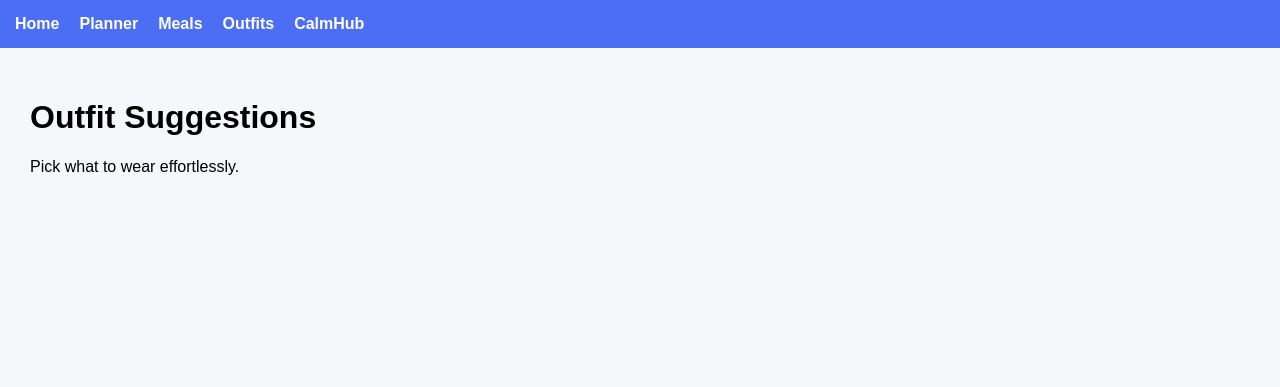
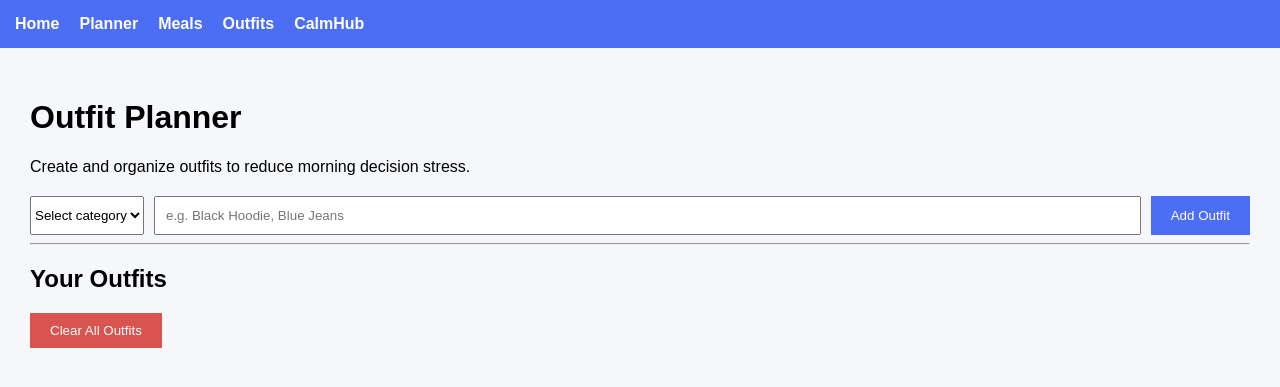
Before and after one commit to Crytearsforme/mindflow, a Flask app: page /outfits in a window 1280 px wide. Shown: the top 387 px of the page. Run offline with Flask 3, Linux system fonts and the light colour scheme.

Commit message:
outfits update

```diff
--- a/app.py
+++ b/app.py
@@ -4,6 +4,7 @@ app = Flask(__name__)
 
 tasks = []
 meals = []
+outfits = []
 
 @app.route("/")
 def home():
@@ -80,9 +81,44 @@ def clear_meals():
     meals.clear()
     return redirect("/meals")
 
-@app.route("/outfits")
-def outfits():
-    return render_template("outfits.html")
+@app.route("/outfits", methods=["GET", "POST"])
+def outfits_page():
+    if request.method == "POST":
+        outfit_type = request.form.get("outfit_type")
+        outfit_name = request.form.get("outfit_name")
+
+        if outfit_type and outfit_name:
+            outfits.append({"type": outfit_type, "name": outfit_name})
+
+        return redirect("/outfits")
+
+    grouped = {
+        "Top": [],
+        "Bottom": [],
+        "Full Outfit": [],
+        "Accessory": []
+    }
+
+    for i, item in enumerate(outfits):
+        grouped[item["type"]].append({
+            "index": i,
+            "name": item["name"]
+        })
+
+    return render_template("outfits.html", outfits_grouped=grouped)
+
+
+@app.route("/delete_outfit/<int:index>", methods=["POST"])
+def delete_outfit(index):
+    if 0 <= index < len(outfits):
+        outfits.pop(index)
+    return redirect("/outfits")
+
+
+@app.route("/clear_outfits", methods=["POST"])
+def clear_outfits():
+    outfits.clear()
+    return redirect("/outfits")
 
 @app.route("/calmhub")
 def calmhub():
--- a/templates/outfits.html
+++ b/templates/outfits.html
@@ -1,6 +1,48 @@
 {% extends "base.html" %}
 
 {% block content %}
-<h1>Outfit Suggestions</h1>
-<p>Pick what to wear effortlessly.</p>
+<h1>Outfit Planner</h1>
+<p>Create and organize outfits to reduce morning decision stress.</p>
+
+<form action="/outfits" method="POST">
+    <select name="outfit_type" required>
+        <option value="">Select category</option>
+        <option value="Top">Top</option>
+        <option value="Bottom">Bottom</option>
+        <option value="Full Outfit">Full Outfit</option>
+        <option value="Accessory">Accessory</option>
+    </select>
+
+    <input type="text" name="outfit_name" placeholder="e.g. Black Hoodie, Blue Jeans" required>
+
+    <button type="submit">Add Outfit</button>
+</form>
+
+<hr>
+
+<h2>Your Outfits</h2>
+
+<form action="/clear_outfits" method="POST" style="margin-bottom: 20px;">
+    <button type="submit" class="danger">Clear All Outfits</button>
+</form>
+
+{% for category, items in outfits_grouped.items() %}
+    {% if items %}
+        <div class="meal-category">
+            <h3>{{ category }}</h3>
+
+            <div class="category-card">
+                {% for outfit in items %}
+                    <div class="meal-row">
+                        <span>{{ outfit.name }}</span>
+
+                        <form action="/delete_outfit/{{ outfit.index }}" method="POST" style="display:inline;">
+                            <button type="submit" class="delete-btn">✖</button>
+                        </form>
+                    </div>
+                {% endfor %}
+            </div>
+        </div>
+    {% endif %}
+{% endfor %}
 {% endblock %}
```
